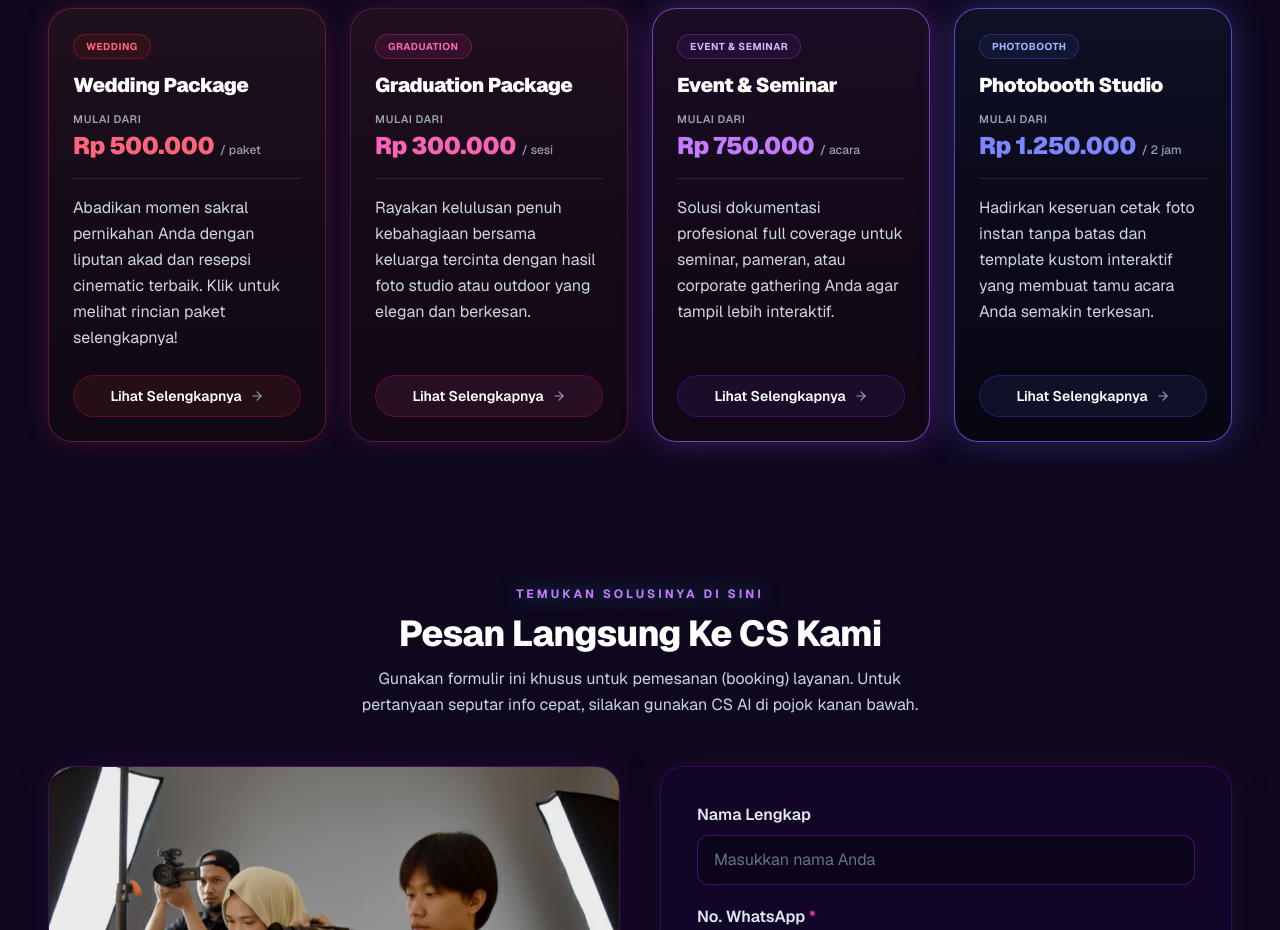
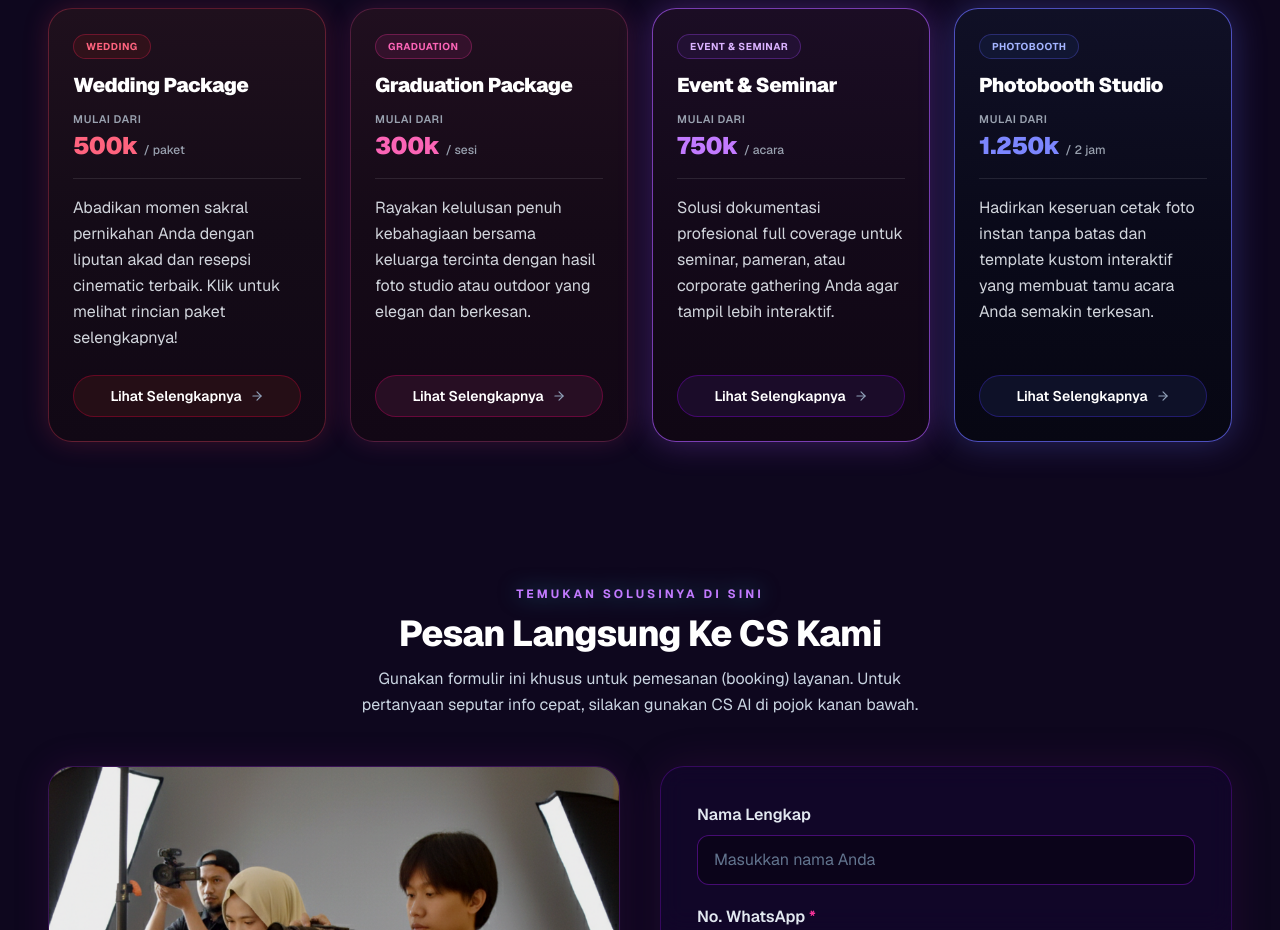
Before and after one commit to MuhammadRevy49/web-cekreks, a Next.js app: page / in a window 1280 px wide. Shown: the part 4800-5730 px from the top of the page. Built offline with nearby package versions, Linux system fonts and the light colour scheme.

Commit message:
:hammer: perbaikan format harga

```diff
--- a/src/components/home/PricingSection.tsx
+++ b/src/components/home/PricingSection.tsx
@@ -17,27 +17,27 @@ const PRICING_PLANS: PricingPlan[] = [
     id: "wedding",
     name: "Wedding Package",
     category: "WEDDING",
-    price: "Rp 500.000",
+    price: "500k",
     period: "/ paket",
     description: "Abadikan momen sakral pernikahan Anda dengan liputan akad dan resepsi cinematic terbaik. Klik untuk melihat rincian paket selengkapnya!",
     buttonText: "Lihat Selengkapnya",
-    buttonHref: "/layanan/wedding",
+    buttonHref: "/layanan/wedding#pricing",
   },
   {
     id: "graduation",
     name: "Graduation Package",
     category: "GRADUATION",
-    price: "Rp 300.000",
+    price: "300k",
     period: "/ sesi",
     description: "Rayakan kelulusan penuh kebahagiaan bersama keluarga tercinta dengan hasil foto studio atau outdoor yang elegan dan berkesan.",
     buttonText: "Lihat Selengkapnya",
-    buttonHref: "/layanan/graduation",
+    buttonHref: "/layanan/graduation#pricing",
   },
   {
     id: "event",
     name: "Event & Seminar",
     category: "EVENT & SEMINAR",
-    price: "Rp 750.000",
+    price: "750k",
     period: "/ acara",
     description: "Solusi dokumentasi profesional full coverage untuk seminar, pameran, atau corporate gathering Anda agar tampil lebih interaktif.",
     buttonText: "Lihat Selengkapnya",
@@ -47,7 +47,7 @@ const PRICING_PLANS: PricingPlan[] = [
     id: "photobooth",
     name: "Photobooth Studio",
     category: "PHOTOBOOTH",
-    price: "Rp 1.250.000",
+    price: "1.250k",
     period: "/ 2 jam",
     description: "Hadirkan keseruan cetak foto instan tanpa batas dan template kustom interaktif yang membuat tamu acara Anda semakin terkesan.",
     buttonText: "Lihat Selengkapnya",
```
